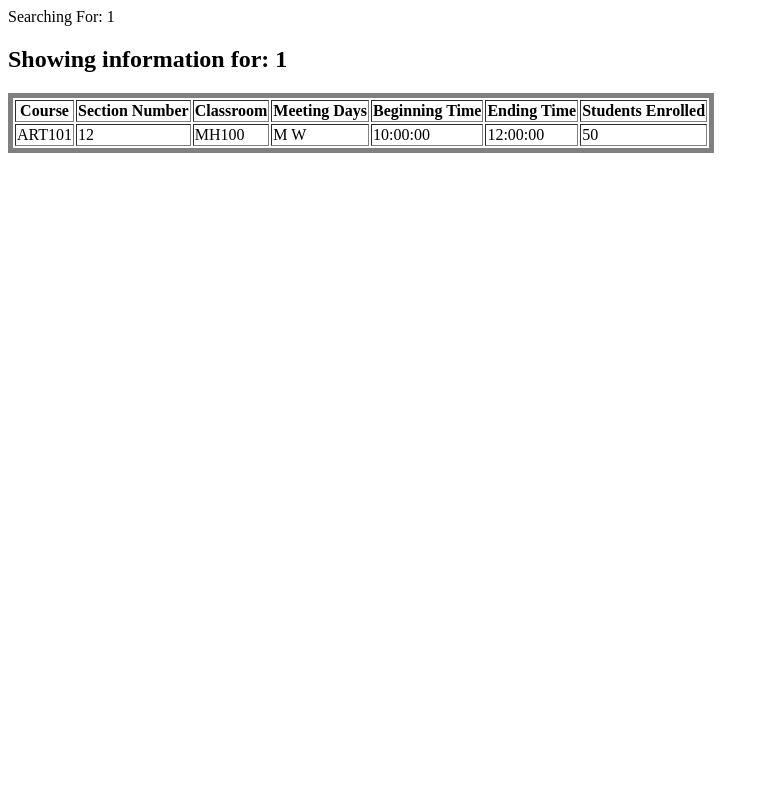
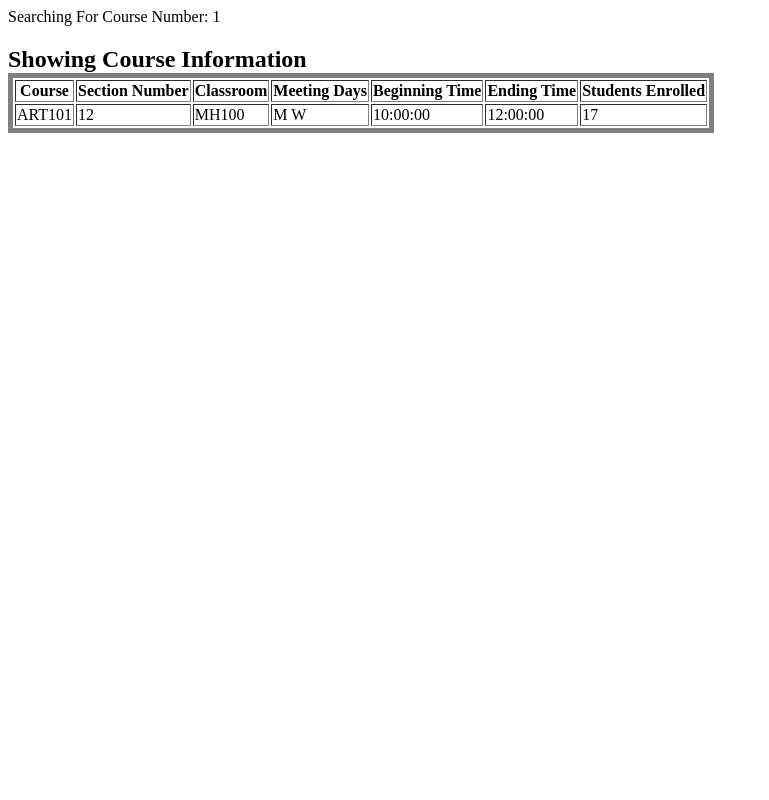
Before and after one commit to hojichamt/CPSC332_Project, a PHP site: page /Search_Student_Course.php?keyword_Course_Num=1 in a window 1280 px wide. Shown: the whole page, without its empty margins (0-769 px from the left). Run offline with PHP 8.4, Linux system fonts and the light colour scheme; data comes from the database, SQL or seed files in the repository; data that the repository does not hold is empty.

Commit message:
Updated Student Count

```diff
--- a/Search_Student_Course.php
+++ b/Search_Student_Course.php
@@ -22,40 +22,27 @@ border-width:5px;
 include "Connect.php";
 
 $keywordfromform_Course_Num = $_GET["keyword_Course_Num"];
-echo "Searching For: ".$keywordfromform_Course_Num;
+echo "Searching For Course Number: ".$keywordfromform_Course_Num;
 
+//Search database for Course
 
-//Search database for Name from user input
-
-$sql = "SELECT Course.Course_Num, Enrollment_Records.Student_CWID, Section.Classroom, Section.Section_Num,
-Section.Meeting_Days, Section.Beginning_Time, Section.Ending_Time, Section.Num_Of_Seats
-FROM Course
-INNER JOIN Section ON Section.Course_Num = Course.Course_Num
+$sql = "SELECT Section.Course_Num, Section.Section_Num, Section.Classroom, Section.Meeting_Days, Section.Beginning_Time, Section.Ending_Time, COUNT(Enrollment_Records.Student_CWID) AS Students
+FROM Section
+INNER JOIN Course ON Course.Course_Num = Section.Course_Num
 INNER JOIN Enrollment_Records ON Enrollment_Records.Section_Num = Section.Section_Num
-WHERE Course.Course_Num LIKE '%".$keywordfromform_Student_CWID."%' ";
-
-
-$sql2 = "SELECT Course_Num
-FROM Course
-WHERE Course_Num LIKE '%".$keywordfromform_Course_Num."%' ";
+WHERE Course.Course_Num LIKE '%".$keywordfromform_Course_Num."%' ";
 
 $result = $mysqli->query($sql);
-$result2 = $mysqli->query($sql2);
 
 if ($keywordfromform_Course_Num == NULL) {
-  echo "<h2> Showing all Courses  </h2>";
-  while($row2 = $result2->fetch_assoc()){
 
-  echo "<tr> [] <td>". $row2['Course_Num'] . "</tr>   </td>";
+	echo "<h2> Please Enter a Course Number  </h2>";
 
-  }
+	} else if ($result->num_rows > 0) {
 
-  }else if ($result->num_rows > 0) {
-
-  echo "<h2> Showing information for: $keywordfromform_Course_Num </h2>";
+		echo "<h2> Showing Course Information";
 		// output data of each row
 		echo "<table border='1'>
-
 			<tr>
 			<th>Course</th>
 			<th>Section Number</th>
@@ -66,8 +53,7 @@ if ($keywordfromform_Course_Num == NULL) {
 			<th>Students Enrolled</th>
 			</tr>";
 
-  if ($row = $result->fetch_assoc()){
-
+		while($row = $result->fetch_assoc()){
 
 			echo "<tr>";
 			echo "<td>" . $row['Course_Num'] . "</td>";
@@ -76,22 +62,15 @@ if ($keywordfromform_Course_Num == NULL) {
 			echo "<td>" . $row['Meeting_Days'] . "</td>";
 			echo "<td>" . $row['Beginning_Time'] . "</td>";
 			echo "<td>" . $row['Ending_Time'] . "</td>";
-  echo "<td>" . $row['Num_Of_Seats'] . "</td>";
+			echo "<td>" . $row['Students'] . "</td>";
 			echo "</tr>";
-
 
 		}
 
 }
 else {
+
   echo "<h2> Cannot Find Course </h2>";
+
 }
 ?>
-<!---
-
-
-
-
-
-
---->
```
Lines whose indentation alone changed are shown as unchanged.
